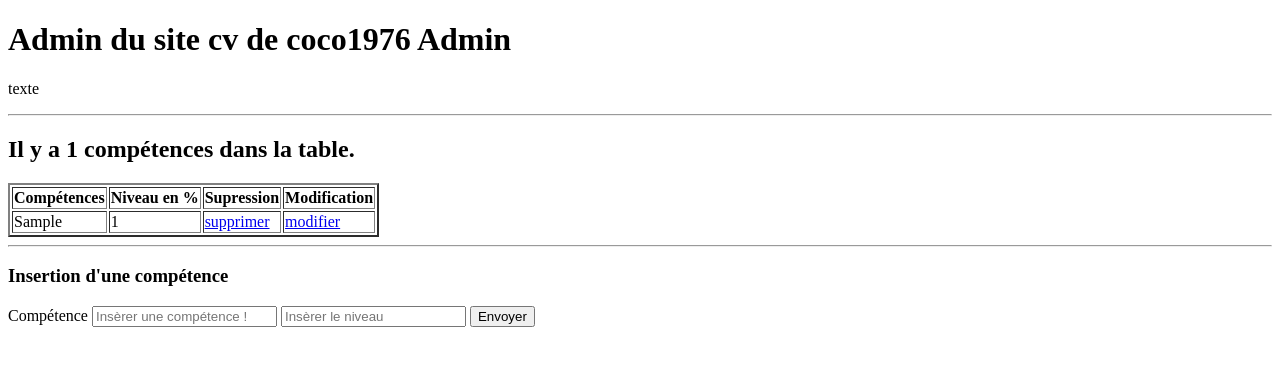
After one commit to corinne1976/corinneCV_vlg, a PHP site: page /competence.php in a window 1280 px wide. The commit adds this page. Shown: the top 366 px of the page. Run offline with PHP 8.4, Linux system fonts and the light colour scheme; data comes from the database, SQL or seed files in the repository; tables that the repository leaves empty hold one stand-in row (values such as "Sample post").

Commit message:
commit 8

```diff
--- /dev/null
+++ b/admin/competence.php
@@ -0,0 +1,81 @@
+<?php require'connexion.php'; ?>
+<?php
+// gestion  des contenus de la Bdd.
+// insertion d'une compétence.
+if (isset($_POST['competence'])) {// si on a post" une nouvelle compétence
+if ($_POST['competence'] !='' && $_POST['c_niveau'] !='') {// verifie si le formulaire n'est pas vide
+$competence = addslashes($_POST['competence']);// pour les apostrophes addslashes va mettre un anti -slash
+$c_niveau = addslashes($_POST['c_niveau']);// pour les apostrophes addslashes va mettre un anti -slash
+$pdoCV->exec("INSERT INTO t_competences VALUES (NULL,'$competence','$c_niveau', '1')");// insersion d'une requete
+// mettre id utilisateur
+
+}//ferme le if n'est pas vide
+}// ferme le if isset du form
+
+
+// supression d'une competence
+
+if(isset($_GET['id_competence'])) {// on recupere la compétence dans son id dans l'url
+  $efface = $_GET['id_competence'];// je mets cela dans une variable
+  $sql = " DELETE FROM t_competences WHERE id_competence = '$efface'  ";
+  $pdoCV->query($sql);// on peut avec exec aussi si on veut
+  header("location: competence.php");// redirection vers la page
+  exit();//soritie
+}// ferme le if isset
+
+?>
+<!DOCTYPE html>
+<html lang="fr">
+<head>
+  <meta charset="utf-8">
+  <?php
+
+  $sql = $pdoCV->query("SELECT * FROM t_utilisateurs");
+  $ligne_utilisateur = $sql->fetch();
+
+  ?>
+  <title> Admin  : <?php echo($ligne_utilisateur['pseudo']); ?>prénom nom</title>
+</head>
+<body>
+  <h1> Admin du site cv de <?php echo($ligne_utilisateur['pseudo']); ?> Admin</h1>
+  <p>texte</p>
+  <hr>
+  <?php
+
+  $sql = $pdoCV->prepare("SELECT * FROM t_competences");
+  $sql->execute();
+  $nbr_competences = $sql->rowCount();
+  // $ligne_competence = $sql->fetch();
+
+
+  ?>
+  <h2>Il y a <?php echo $nbr_competences; ?> compétences dans la table. </h2>
+  <table border="2">
+    <tr>
+      <th>Compétences</th>
+      <th>Niveau en %</th>
+      <th>Supression</th>
+      <th>Modification</th>
+    </tr>
+    <tr>
+      <?php while($ligne_competence = $sql->fetch()){ ?>
+        <td><?php echo $ligne_competence['competence']; ?></td>
+        <td><?php echo $ligne_competence['c_niveau']; ?></td>
+        <td><a href="competence.php?id_competence=<?php echo $ligne_competence['id_competence'];?>">supprimer</a></td>
+        <td><a href="#">modifier</a></td>
+
+
+      </tr>
+    <?php } ?>
+  </table>
+  <hr>
+  <h3>Insertion d'une compétence</h3>
+  <form action="competence.php" method="post">
+    <label for="competence">Compétence</label>
+    <input type="text" name="competence" id="competence" placeholder="Insèrer une compétence !">
+    <input type="text" name="c_niveau" id="c_niveau" placeholder="Insèrer le niveau">
+    <input type="submit" value="Envoyer">
+  </form>
+
+</body>
+</html>
```
Also changed, not shown: admin/index.php (+7 -2 lines).
